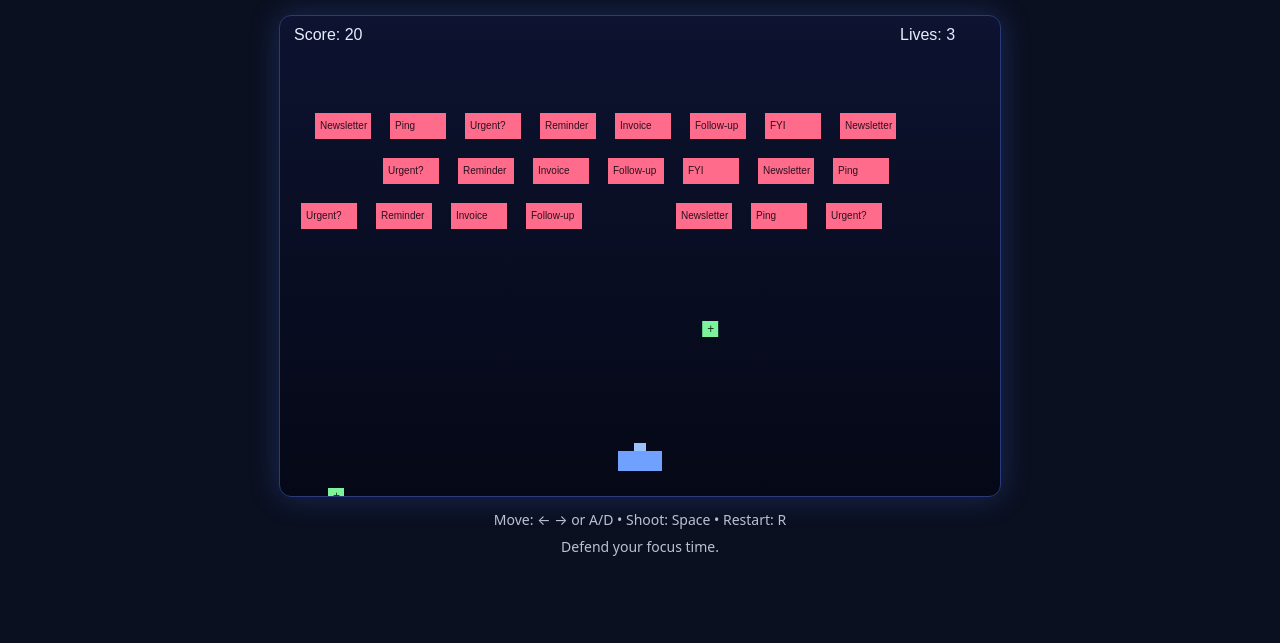
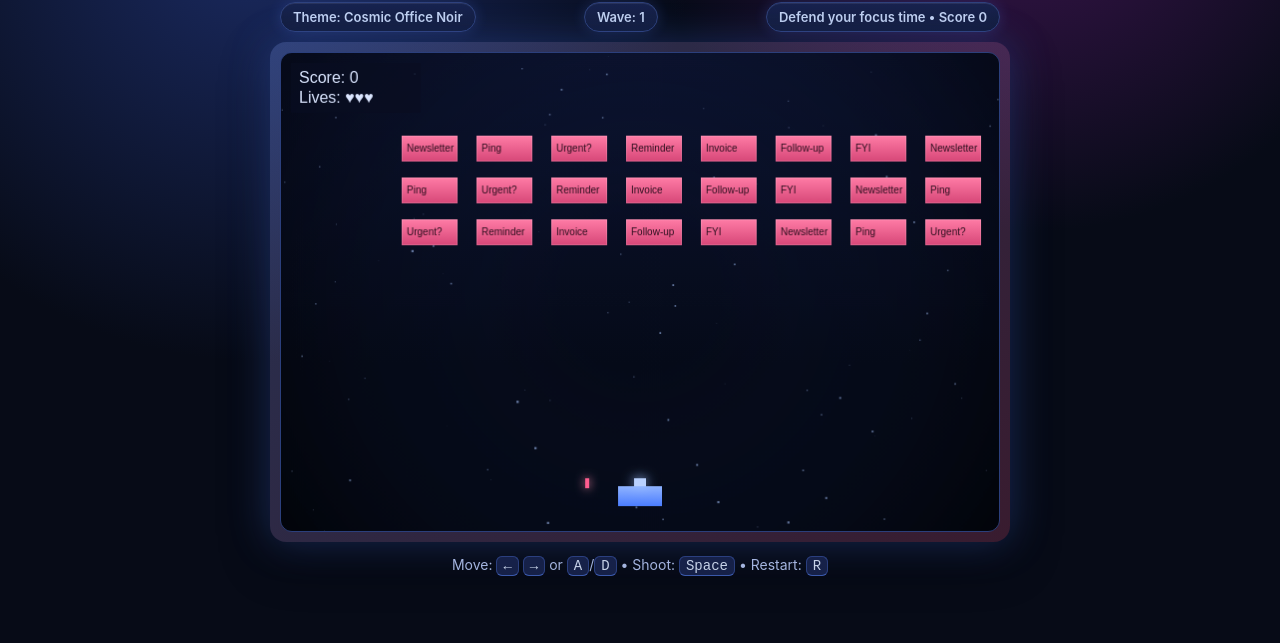
Before and after one commit to shagclawd/inbox-invaders-game, a plain HTML site: page index.html in a window 1280 px wide. Shown: the part 157-800 px from the top of the page. Drawn offline with Linux system fonts and the light colour scheme.

Commit message:
Enhance aesthetics: cosmic UI, glow effects, starfield, polished HUD

```diff
--- a/index.html
+++ b/index.html
@@ -5,68 +5,284 @@
   <meta name="viewport" content="width=device-width, initial-scale=1.0" />
   <title>Inbox Invaders</title>
   <style>
-    body { margin:0; font-family: system-ui, -apple-system, Segoe UI, Roboto, sans-serif; background:#0b1020; color:#e7ecff; display:grid; place-items:center; min-height:100vh; }
-    .wrap { text-align:center; }
-    canvas { background: linear-gradient(#0d1330, #050816); border:1px solid #2b3a7a; border-radius:12px; box-shadow:0 0 30px rgba(70,120,255,.25); }
-    .hint { opacity:.8; margin-top:8px; font-size:14px; }
-    a { color:#8fb3ff; }
+    :root{
+      --bg:#070b17;
+      --panel:#0e1630;
+      --text:#e9efff;
+      --muted:#9fb3e8;
+      --accent:#7aa2ff;
+      --danger:#ff5d8f;
+      --good:#7cf6ad;
+      --gold:#ffd166;
+    }
+    *{box-sizing:border-box}
+    body{
+      margin:0;
+      font-family: Inter, ui-sans-serif, system-ui, -apple-system, Segoe UI, Roboto, sans-serif;
+      color:var(--text);
+      background:
+        radial-gradient(circle at 20% 10%, #1b2b63 0%, transparent 35%),
+        radial-gradient(circle at 80% 0%, #3f1552 0%, transparent 30%),
+        var(--bg);
+      display:grid;
+      place-items:center;
+      min-height:100vh;
+      padding:28px 16px;
+    }
+    .wrap{ width:min(860px, 100%); text-align:center; }
+    h1{
+      margin:0 0 8px;
+      font-size:clamp(28px, 4vw, 42px);
+      letter-spacing:.4px;
+      text-shadow:0 0 16px rgba(122,162,255,.55);
+    }
+    .sub{ margin:0 0 14px; color:var(--muted); font-size:14px; }
+    .hud{
+      width:720px; max-width:100%; margin:0 auto 10px;
+      display:flex; justify-content:space-between; gap:8px;
+      color:#cfe0ff; font-weight:600; font-size:13px;
+      opacity:.95;
+    }
+    .chip{
+      background:linear-gradient(180deg, #1a2551, #111a38);
+      border:1px solid #314582;
+      border-radius:999px; padding:6px 12px;
+      box-shadow: inset 0 1px 0 rgba(255,255,255,.08), 0 0 14px rgba(92,130,255,.22);
+    }
+    .frame{
+      position:relative;
+      display:inline-block;
+      border-radius:16px;
+      padding:10px;
+      background:linear-gradient(135deg, rgba(126,160,255,.26), rgba(255,93,143,.2));
+      box-shadow:0 0 40px rgba(73,123,255,.3), 0 16px 50px rgba(0,0,0,.45);
+    }
+    canvas{
+      width:720px;
+      max-width:100%;
+      height:auto;
+      border-radius:12px;
+      border:1px solid #2b3f7c;
+      background:linear-gradient(#0c1330, #050915 65%);
+      display:block;
+    }
+    .hint{ opacity:.9; margin-top:10px; font-size:14px; color:#b5c7f5; }
+    .hint kbd{background:#18244e;border:1px solid #2f458a;border-bottom-color:#4062bb;padding:1px 6px;border-radius:6px;color:#dce8ff}
   </style>
 </head>
 <body>
   <div class="wrap">
     <h1>📥 Inbox Invaders</h1>
-    <canvas id="game" width="720" height="480"></canvas>
-    <div class="hint">Move: ← → or A/D • Shoot: Space • Restart: R</div>
-    <div class="hint"><span id="status"></span></div>
+    <p class="sub">Your inbox is attacking your focus. Defend your sanity.</p>
+
+    <div class="hud">
+      <div class="chip">Theme: Cosmic Office Noir</div>
+      <div class="chip" id="wave">Wave: 1</div>
+      <div class="chip" id="status">Defend your focus time.</div>
+    </div>
+
+    <div class="frame">
+      <canvas id="game" width="720" height="480"></canvas>
+    </div>
+
+    <div class="hint">
+      Move: <kbd>←</kbd> <kbd>→</kbd> or <kbd>A</kbd>/<kbd>D</kbd> • Shoot: <kbd>Space</kbd> • Restart: <kbd>R</kbd>
+    </div>
   </div>
+
 <script>
-const c = document.getElementById('game'); const ctx = c.getContext('2d');
+const c = document.getElementById('game');
+const ctx = c.getContext('2d');
 const statusEl = document.getElementById('status');
-let keys = {}, bullets=[], enemies=[], drops=[], score=0, lives=3, tick=0, over=false;
-const player = {x: c.width/2-22, y:c.height-45, w:44, h:20, speed:6, cooldown:0};
-const labels=["Newsletter","Ping","Urgent?","Reminder","Invoice","Follow-up","FYI"];
+const waveEl = document.getElementById('wave');
+
+let keys = {}, bullets = [], enemies = [], drops = [], score = 0, lives = 3, tick = 0, over = false;
+let wave = 1;
+const player = { x: c.width/2 - 22, y: c.height - 45, w: 44, h: 20, speed: 6, cooldown: 0 };
+const labels = ["Newsletter","Ping","Urgent?","Reminder","Invoice","Follow-up","FYI"];
+const stars = Array.from({length: 100}, () => ({ x: Math.random()*c.width, y: Math.random()*c.height, z: Math.random()*1.2 + .2 }));
+
 function spawnWave(){
-  enemies=[];
-  for(let r=0;r<3;r++) for(let i=0;i<8;i++) enemies.push({x:70+i*75,y:55+r*45,w:56,h:26,dx:1+r*0.2,label:labels[(i+r)%labels.length]});
+  enemies = [];
+  const rows = 3 + Math.floor((wave-1)/2);
+  const cols = 8;
+  const speed = 1 + (wave-1)*0.12;
+  for (let r=0; r<rows; r++) {
+    for (let i=0; i<cols; i++) {
+      enemies.push({ x: 70 + i*75, y: 55 + r*42, w: 56, h: 26, dx: speed, label: labels[(i+r)%labels.length] });
+    }
+  }
+  waveEl.textContent = `Wave: ${wave}`;
 }
-function drawPlayer(){ctx.fillStyle='#70a1ff';ctx.fillRect(player.x,player.y,player.w,player.h);ctx.fillStyle='#9bc2ff';ctx.fillRect(player.x+16,player.y-8,12,8);}
-function drawBullet(b){ctx.fillStyle='#ffd166';ctx.fillRect(b.x,b.y,4,10);}
-function drawEnemy(e){ctx.fillStyle='#ff6b8a';ctx.fillRect(e.x,e.y,e.w,e.h);ctx.fillStyle='#2b1020';ctx.font='10px sans-serif';ctx.fillText(e.label,e.x+5,e.y+16);}
-function drawDrop(d){ctx.fillStyle='#7cf29a';ctx.fillRect(d.x,d.y,16,16);ctx.fillStyle='#143321';ctx.font='12px sans-serif';ctx.fillText('+',d.x+5,d.y+12);}
-function collide(a,b){return a.x < b.x+b.w && a.x+a.w > b.x && a.y < b.y+b.h && a.y+a.h > b.y;}
-function reset(){ bullets=[]; drops=[]; score=0; lives=3; over=false; player.x=c.width/2-22; spawnWave(); }
+
+function drawStars(){
+  for(const s of stars){
+    s.y += 0.2 * s.z;
+    if(s.y > c.height){ s.y = -2; s.x = Math.random()*c.width; }
+    ctx.fillStyle = `rgba(170, 200, 255, ${0.25 + s.z*0.35})`;
+    ctx.fillRect(s.x, s.y, s.z*1.6, s.z*1.6);
+  }
+}
+
+function glowRect(x,y,w,h,color,blur=14){
+  ctx.save();
+  ctx.shadowColor = color;
+  ctx.shadowBlur = blur;
+  ctx.fillStyle = color;
+  ctx.fillRect(x,y,w,h);
+  ctx.restore();
+}
+
+function drawPlayer(){
+  const grad = ctx.createLinearGradient(player.x, player.y, player.x, player.y+player.h);
+  grad.addColorStop(0, '#90b4ff'); grad.addColorStop(1, '#4b7dff');
+  ctx.fillStyle = grad;
+  ctx.fillRect(player.x, player.y, player.w, player.h);
+  glowRect(player.x+16, player.y-8, 12, 8, '#9cc0ff', 12);
+  ctx.fillStyle = '#b9d1ff';
+  ctx.fillRect(player.x+16, player.y-8, 12, 8);
+}
+
+function drawBullet(b){
+  glowRect(b.x, b.y, 4, 10, b.enemy ? '#ff93b2' : '#ffd166', 10);
+  ctx.fillStyle = b.enemy ? '#ff5d8f' : '#ffd166';
+  ctx.fillRect(b.x, b.y, 4, 10);
+}
+
+function drawEnemy(e){
+  const grad = ctx.createLinearGradient(e.x, e.y, e.x, e.y+e.h);
+  grad.addColorStop(0, '#ff7ca6'); grad.addColorStop(1, '#d74778');
+  ctx.fillStyle = grad;
+  ctx.fillRect(e.x, e.y, e.w, e.h);
+  ctx.strokeStyle = 'rgba(255,255,255,.14)';
+  ctx.strokeRect(e.x+.5, e.y+.5, e.w-1, e.h-1);
+  ctx.fillStyle = '#2e0f1f';
+  ctx.font = '10px sans-serif';
+  ctx.fillText(e.label, e.x+5, e.y+16);
+}
+
+function drawDrop(d){
+  glowRect(d.x, d.y, 16, 16, '#7cf6ad', 12);
+  ctx.fillStyle = '#7cf6ad';
+  ctx.fillRect(d.x, d.y, 16, 16);
+  ctx.fillStyle = '#123324';
+  ctx.font = '12px sans-serif';
+  ctx.fillText('+', d.x+5, d.y+12);
+}
+
+function collide(a,b){
+  return a.x < b.x+b.w && a.x+a.w > b.x && a.y < b.y+b.h && a.y+a.h > b.y;
+}
+
+function reset(){
+  bullets=[]; drops=[]; score=0; lives=3; over=false; tick=0; wave=1;
+  player.x = c.width/2 - 22;
+  spawnWave();
+}
+
 spawnWave();
-window.addEventListener('keydown',e=>{keys[e.key.toLowerCase()]=true; if(e.code==='Space') e.preventDefault(); if(over&&e.key.toLowerCase()==='r') reset();});
-window.addEventListener('keyup',e=>keys[e.key.toLowerCase()]=false);
+
+window.addEventListener('keydown', e => {
+  keys[e.key.toLowerCase()] = true;
+  if (e.code === 'Space') e.preventDefault();
+  if (over && e.key.toLowerCase() === 'r') reset();
+});
+window.addEventListener('keyup', e => keys[e.key.toLowerCase()] = false);
+
 function loop(){
-  tick++; ctx.clearRect(0,0,c.width,c.height);
+  tick++;
+  ctx.clearRect(0,0,c.width,c.height);
+
+  // subtle vignette bg
+  drawStars();
+  const vg = ctx.createRadialGradient(c.width/2, c.height/2, 80, c.width/2, c.height/2, 420);
+  vg.addColorStop(0, 'rgba(20,33,72,.08)'); vg.addColorStop(1, 'rgba(0,0,0,.45)');
+  ctx.fillStyle = vg; ctx.fillRect(0,0,c.width,c.height);
+
   if(!over){
-    if((keys['arrowleft']||keys['a'])&&player.x>0) player.x-=player.speed;
-    if((keys['arrowright']||keys['d'])&&player.x+player.w<c.width) player.x+=player.speed;
-    if((keys[' ']||keys['space'])&&player.cooldown<=0){ bullets.push({x:player.x+player.w/2-2,y:player.y-10,w:4,h:10,dy:-8}); player.cooldown=12; }
+    if((keys['arrowleft']||keys['a']) && player.x>0) player.x -= player.speed;
+    if((keys['arrowright']||keys['d']) && player.x+player.w<c.width) player.x += player.speed;
+
+    if((keys[' ']||keys['space']) && player.cooldown<=0){
+      bullets.push({x:player.x+player.w/2-2,y:player.y-10,w:4,h:10,dy:-8});
+      player.cooldown = 11;
+    }
     if(player.cooldown>0) player.cooldown--;
-    bullets.forEach(b=>b.y+=b.dy); bullets=bullets.filter(b=>b.y>-20);
+
+    bullets.forEach(b => b.y += b.dy);
+    bullets = bullets.filter(b => b.y > -20 && b.y < c.height+20);
+
     let edge=false;
-    enemies.forEach(e=>{e.x+=e.dx; if(e.x<8||e.x+e.w>c.width-8) edge=true;});
-    if(edge) enemies.forEach(e=>{e.dx*=-1; e.y+=14; if(e.y+e.h>player.y){ lives=0; over=true; }});
+    enemies.forEach(e=>{ e.x += e.dx; if(e.x<8 || e.x+e.w>c.width-8) edge=true; });
+    if(edge){
+      enemies.forEach(e=>{
+        e.dx *= -1;
+        e.y += 14;
+        if(e.y+e.h > player.y){ lives = 0; over = true; }
+      });
+    }
+
     bullets.forEach(b=>{
-      enemies.forEach(e=>{ if(!e.dead && collide(b,e)){ e.dead=true; b.y=-99; score+=10; if(Math.random()<0.08) drops.push({x:e.x+20,y:e.y,w:16,h:16,dy:2}); }});
+      enemies.forEach(e=>{
+        if(!e.dead && !b.enemy && collide(b,e)){
+          e.dead=true; b.y=-99; score+=10;
+          if(Math.random()<0.08) drops.push({x:e.x+20,y:e.y,w:16,h:16,dy:2});
+        }
+      });
     });
-    enemies=enemies.filter(e=>!e.dead);
-    drops.forEach(d=>d.y+=d.dy);
-    drops= drops.filter(d=>d.y<c.height+20);
-    drops.forEach(d=>{ if(collide({...d,w:16,h:16}, player)){ d.y=9999; lives=Math.min(5,lives+1); } });
-    if(enemies.length===0) spawnWave();
-    if(tick%120===0){ // random enemy shots
-      const shooter=enemies[Math.floor(Math.random()*enemies.length)];
+
+    enemies = enemies.filter(e=>!e.dead);
+    drops.forEach(d=>d.y += d.dy);
+    drops = drops.filter(d=>d.y < c.height+20);
+
+    drops.forEach(d=>{
+      if(collide({x:d.x,y:d.y,w:16,h:16}, player)){
+        d.y = 9999;
+        lives = Math.min(5, lives+1);
+      }
+    });
+
+    if(enemies.length===0){ wave++; spawnWave(); }
+
+    if(tick % Math.max(80, 120 - wave*4) === 0){
+      const shooter = enemies[Math.floor(Math.random()*enemies.length)];
       if(shooter) bullets.push({x:shooter.x+shooter.w/2,y:shooter.y+shooter.h,w:4,h:10,dy:4,enemy:true});
     }
-    bullets.forEach(b=>{ if(b.enemy && collide({x:b.x,y:b.y,w:4,h:10},player)){ b.y=9999; lives--; if(lives<=0) over=true; }});
+
+    bullets.forEach(b=>{
+      if(b.enemy && collide({x:b.x,y:b.y,w:4,h:10}, player)){
+        b.y = 9999;
+        lives--;
+        if(lives<=0) over = true;
+      }
+    });
   }
+
+  // entities
   drawPlayer(); bullets.forEach(drawBullet); enemies.forEach(drawEnemy); drops.forEach(drawDrop);
-  ctx.fillStyle='#e7ecff'; ctx.font='16px sans-serif'; ctx.fillText(`Score: ${score}`, 14, 24); ctx.fillText(`Lives: ${lives}`, 620, 24);
-  if(over){ ctx.fillStyle='rgba(0,0,0,.55)'; ctx.fillRect(0,0,c.width,c.height); ctx.fillStyle='#fff'; ctx.font='36px sans-serif'; ctx.fillText('Inbox Overload!',230,210); ctx.font='20px sans-serif'; ctx.fillText('Press R to restart',275,250); }
-  statusEl.textContent = over ? 'Inbox reached critical mass 🚨' : 'Defend your focus time.';
+
+  // score panel
+  ctx.fillStyle = 'rgba(9,14,34,.7)';
+  ctx.fillRect(10, 10, 130, 50);
+  ctx.fillStyle = '#dbe6ff';
+  ctx.font = '16px sans-serif';
+  ctx.fillText(`Score: ${score}`, 18, 30);
+  ctx.fillText(`Lives: ${'♥'.repeat(lives)}`, 18, 50);
+
+  if(over){
+    ctx.fillStyle='rgba(0,0,0,.58)';
+    ctx.fillRect(0,0,c.width,c.height);
+    ctx.textAlign = 'center';
+    ctx.fillStyle='#fff';
+    ctx.font='bold 42px sans-serif';
+    ctx.fillText('Inbox Overload!', c.width/2, 210);
+    ctx.font='20px sans-serif';
+    ctx.fillStyle='#cfe0ff';
+    ctx.fillText('Press R to restart', c.width/2, 248);
+    ctx.textAlign = 'left';
+  }
+
+  statusEl.textContent = over ? 'Inbox reached critical mass 🚨' : `Defend your focus time • Score ${score}`;
   requestAnimationFrame(loop);
 }
 loop();
```
